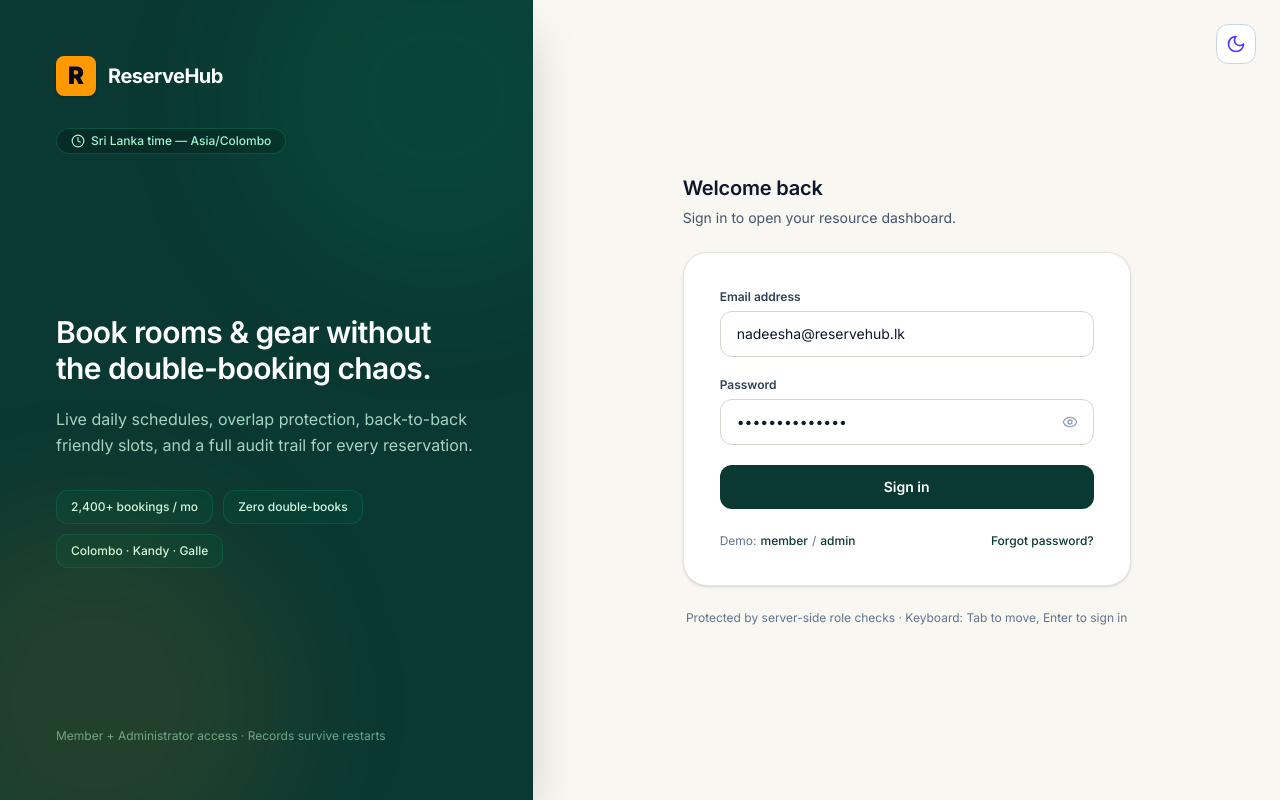
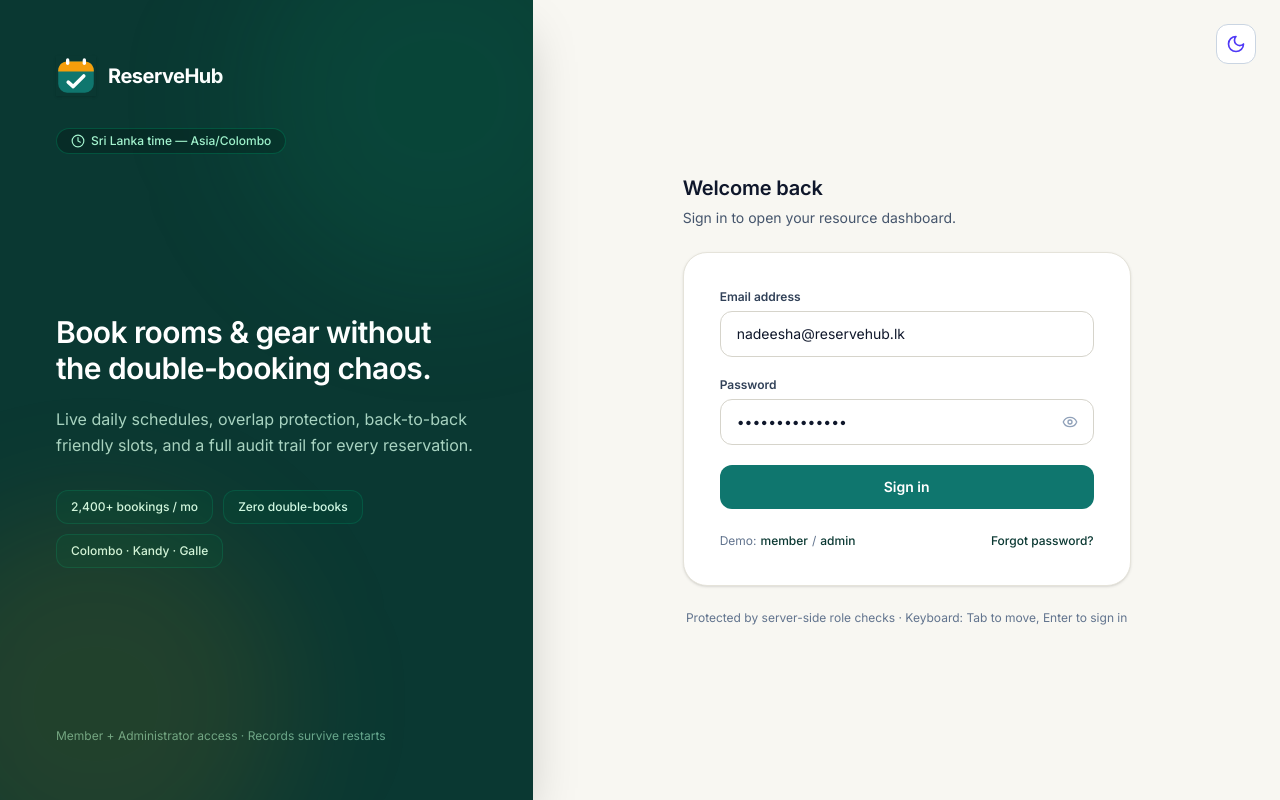
Before and after one commit to HimashaSawani/ReserveHub, a Next.js app: page /login in a window 1280 px wide. Built offline with nearby package versions, Linux system fonts and the light colour scheme; no server answers.

Commit message:
add initial UI components and pages for booking and administration in ReserveHub

```diff
--- a/src/app/login/login-form.tsx
+++ b/src/app/login/login-form.tsx
@@ -102,7 +102,7 @@ export default function LoginForm() {
       <button
         type="submit"
         disabled={pending}
-        className="flex w-full items-center justify-center gap-2 rounded-xl bg-[#0a3832] px-4 py-3 text-sm font-semibold text-white transition hover:bg-[#0d463e] disabled:cursor-not-allowed disabled:opacity-60 dark:bg-[#0e4840] dark:hover:bg-[#12584e]"
+        className="flex w-full items-center justify-center gap-2 rounded-xl bg-[#0f766e] px-4 py-3 text-sm font-semibold text-white transition hover:bg-[#115e59] disabled:cursor-not-allowed disabled:opacity-60 dark:bg-[#0d9488] dark:hover:bg-[#14b8a6]"
       >
         {pending ? (
           <>
--- a/src/app/login/page.tsx
+++ b/src/app/login/page.tsx
@@ -7,6 +7,8 @@ import { Clock } from "lucide-react";
 type Props = {
   searchParams?: Promise<{ preview?: string }>;
 };
+
+import BrandLogo from "@/components/brand-logo";
 
 export default async function LoginPage({ searchParams }: Props) {
   const query = searchParams ? await searchParams : {};
@@ -27,9 +29,7 @@ export default async function LoginPage({ searchParams }: Props) {
         {/* Top: Logo & Sri Lanka Time pill */}
         <div>
           <div className="flex items-center gap-3">
-            <div className="flex h-10 w-10 items-center justify-center rounded-lg bg-amber-500 font-black text-slate-950 text-2xl shadow-sm">
-              R
-            </div>
+            <BrandLogo className="h-10 w-10 shrink-0 shadow-sm" />
             <span className="text-xl font-bold tracking-tight text-white">
               ReserveHub
             </span>
--- a/src/app/resources/[id]/page.tsx
+++ b/src/app/resources/[id]/page.tsx
@@ -180,7 +180,7 @@ export default async function ResourcePage({
                 {resource.capacity !== null && (
                   <div className="flex items-center gap-1.5">
                     <Users className="h-4 w-4 text-slate-500" />
-                    <span>{resource.capacity} people</span>
+                    <span>{resource.capacity === 1 ? "1 person" : `${resource.capacity} people`}</span>
                   </div>
                 )}
               </div>
--- /dev/null
+++ b/src/components/brand-logo.tsx
@@ -0,0 +1,37 @@
+export default function BrandLogo({
+  className = "h-9 w-9",
+}: {
+  className?: string;
+}) {
+  return (
+    <svg
+      viewBox="0 0 36 36"
+      fill="none"
+      xmlns="http://www.w3.org/2000/svg"
+      className={className}
+      aria-hidden="true"
+    >
+      {/* Calendar body in brand teal */}
+      <rect x="2" y="5" width="32" height="28" rx="8" fill="#0f766e" />
+
+      {/* Calendar header bar in brand warm amber */}
+      <path
+        d="M2 13C2 8.58172 5.58172 5 10 5H26C30.4183 5 34 8.58172 34 13V14H2V13Z"
+        fill="#f59e0b"
+      />
+
+      {/* Calendar binder pins */}
+      <rect x="9" y="2" width="3" height="6" rx="1.5" fill="#ffffff" />
+      <rect x="24" y="2" width="3" height="6" rx="1.5" fill="#ffffff" />
+
+      {/* Checkmark symbol */}
+      <path
+        d="M11 23.5L15.5 27.5L25 18"
+        stroke="#ffffff"
+        strokeWidth="3.2"
+        strokeLinecap="round"
+        strokeLinejoin="round"
+      />
+    </svg>
+  );
+}
```
